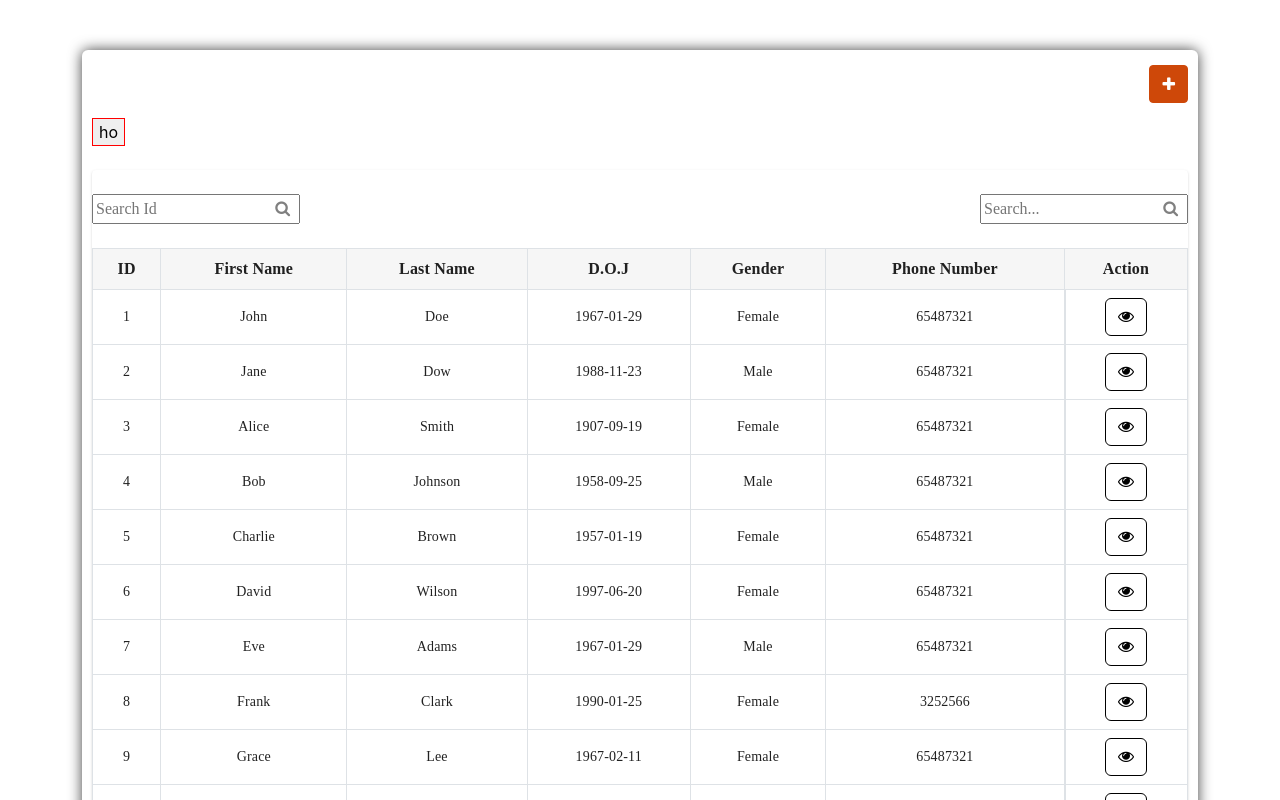
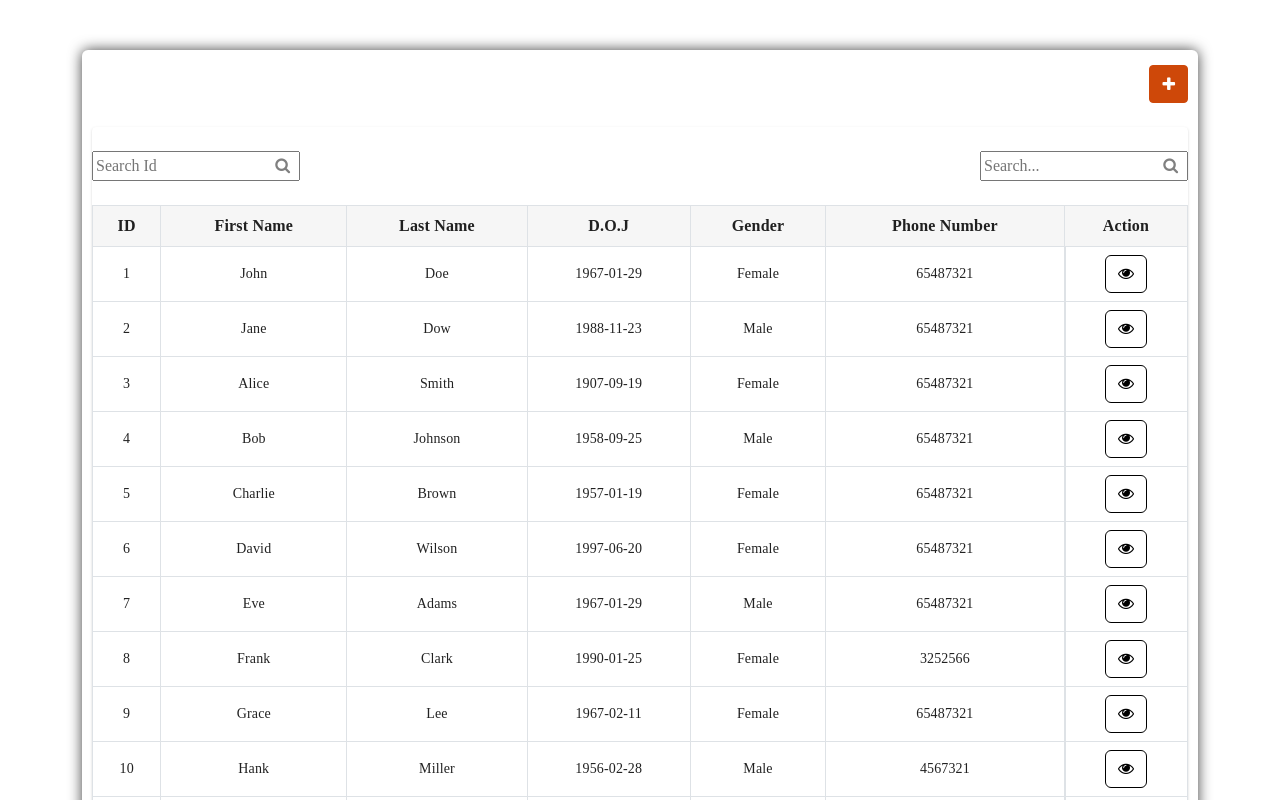
Before and after one commit to sowjanyan27/aek, a React (Create React App) app: page / in a window 1280 px wide. Shown: the top 800 px of the page. Built offline with nearby package versions, Linux system fonts and the light colour scheme.

Commit message:
latest commit
modified code

```diff
--- a/src/LoginScreen/LoginScreen.js
+++ b/src/LoginScreen/LoginScreen.js
@@ -428,7 +428,6 @@ class LoginScreen extends Component {
                                     <div className="show_content  p-2 rounded">Add New</div>
                                 </div>
 
-                                <button style={{ borderColor: "red", borderWidth: 1, borderStyle: "solid" }}>ho</button>
                                 <TableContainer className="mt-4 mb-4" component={Paper}>
                                     <div className="mt-4 mb-4 width_100 space-between display_flex" >
                                         <div className="position_relative">
```
